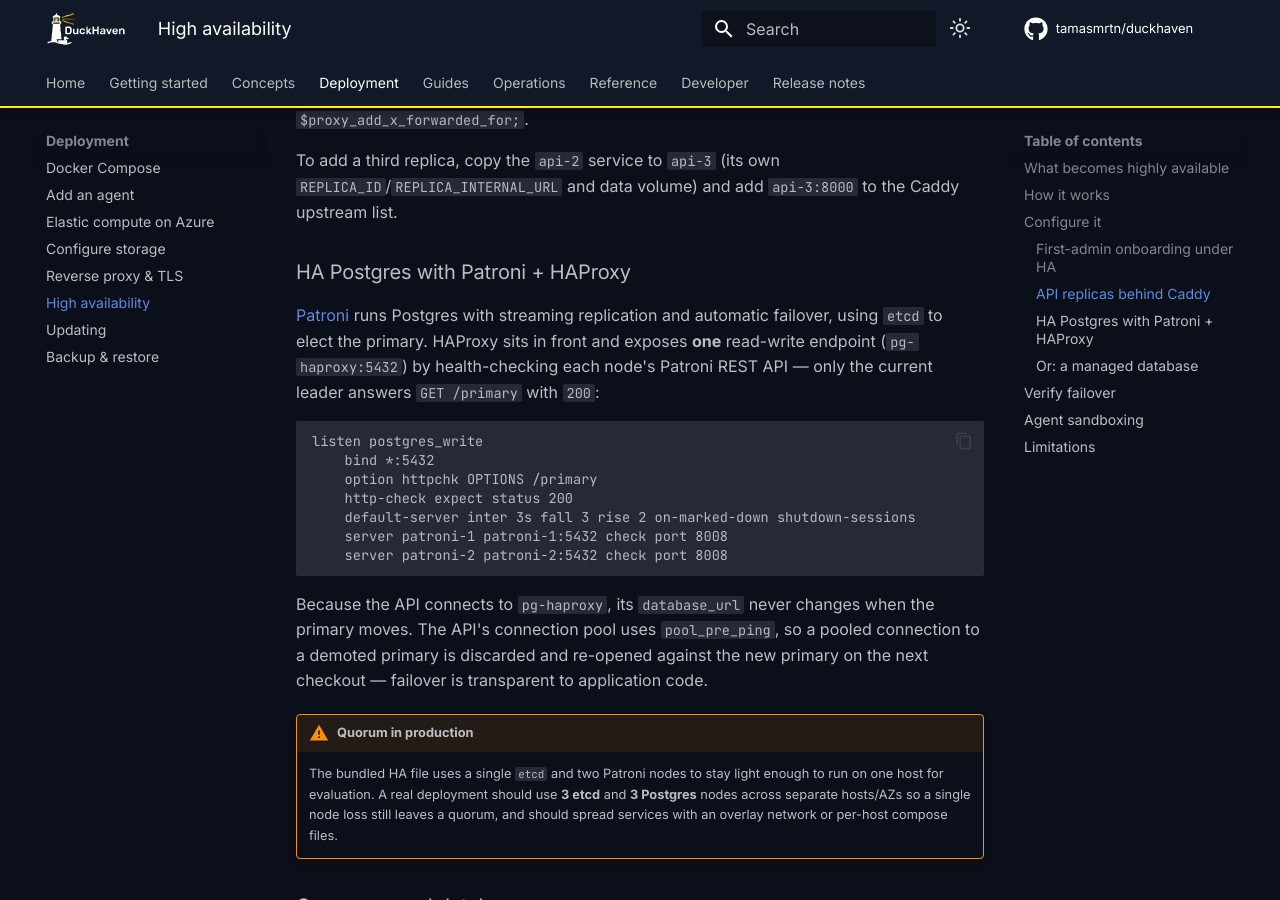
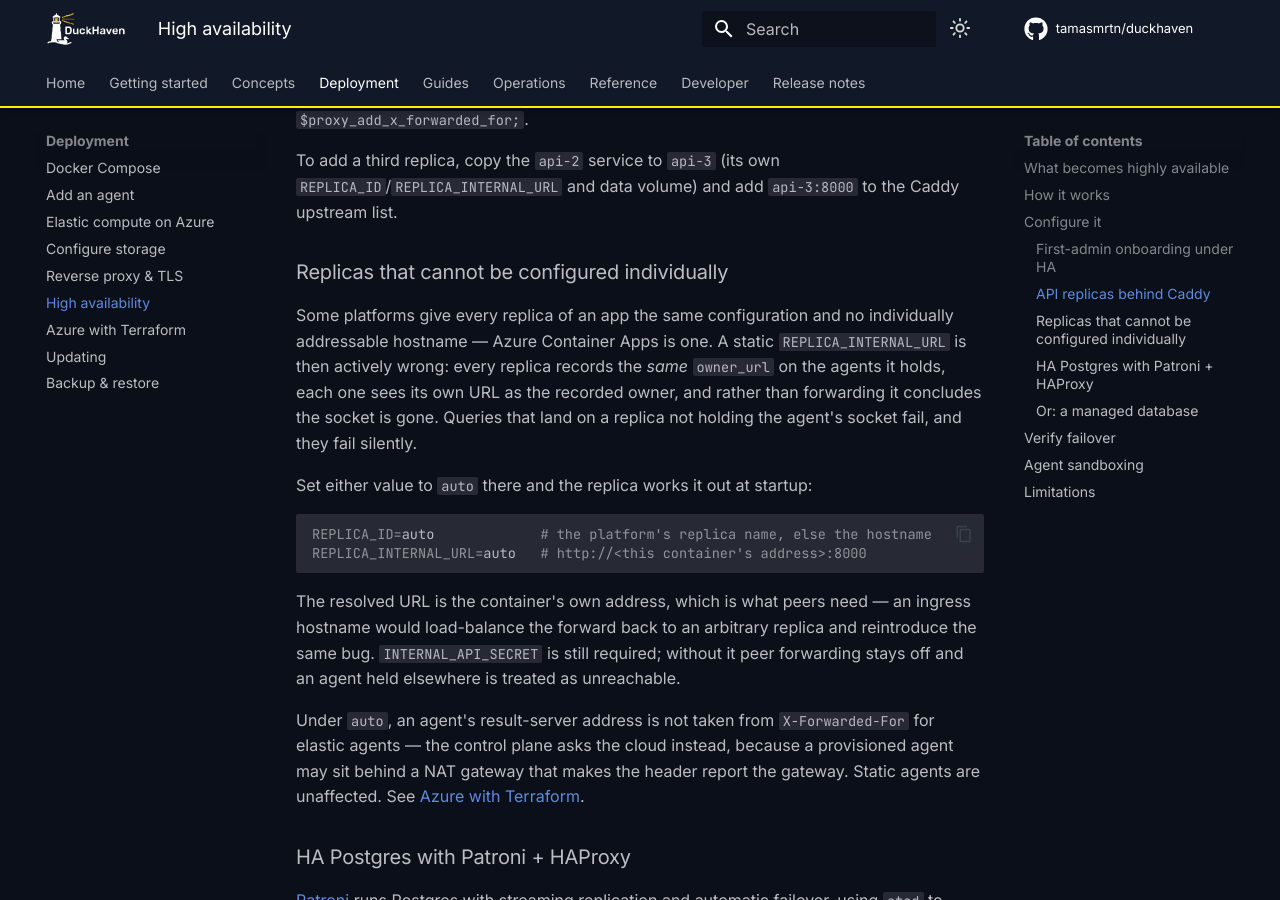
Before and after one commit to tamasmrtn/duckhaven, an MkDocs documentation site: the page built from docs/deployment/high-availability.md, in a window 1280 px wide and 900 px high, scrolled down 3123 px. Built offline with MkDocs 1.6.1 and Material for MkDocs 9.7.7, drawn with Linux system fonts in a browser that asks for light colours; comment, search, counter and statistics services are not loaded; some of the changed text lies outside the part shown.

Commit message:
docs: Add the Azure Terraform deployment guide
Documents the deployment as a whole: what is public and what is not, why
agents have no public address and why the registry must keep one, the
managed-identity model, the region caveat around PostgreSQL availability,
and the four things that have to exist before a first apply can succeed.

Records honestly that the deployment has been verified by validate, lint
and plan but not yet applied end to end.

Also documents the "auto" replica identity mode under high availability,
including why a shared REPLICA_INTERNAL_URL breaks forwarding silently.

````diff
--- a/docs/deployment/high-availability.md
+++ b/docs/deployment/high-availability.md
@@ -134,6 +134,33 @@
 `REPLICA_ID`/`REPLICA_INTERNAL_URL` and data volume) and add `api-3:8000` to the
 Caddy upstream list.
 
+### Replicas that cannot be configured individually
+
+Some platforms give every replica of an app the same configuration and no
+individually addressable hostname — Azure Container Apps is one. A static
+`REPLICA_INTERNAL_URL` is then actively wrong: every replica records the *same*
+`owner_url` on the agents it holds, each one sees its own URL as the recorded owner,
+and rather than forwarding it concludes the socket is gone. Queries that land on a
+replica not holding the agent's socket fail, and they fail silently.
+
+Set either value to `auto` there and the replica works it out at startup:
+
+```bash
+REPLICA_ID=auto             # the platform's replica name, else the hostname
+REPLICA_INTERNAL_URL=auto   # http://<this container's address>:8000
+```
+
+The resolved URL is the container's own address, which is what peers need — an
+ingress hostname would load-balance the forward back to an arbitrary replica and
+reintroduce the same bug. `INTERNAL_API_SECRET` is still required; without it peer
+forwarding stays off and an agent held elsewhere is treated as unreachable.
+
+Under `auto`, an agent's result-server address is not taken from
+`X-Forwarded-For` for elastic agents — the control plane asks the cloud instead,
+because a provisioned agent may sit behind a NAT gateway that makes the header
+report the gateway. Static agents are unaffected. See
+[Azure with Terraform](azure-terraform.md).
+
 ### HA Postgres with Patroni + HAProxy
 
 [Patroni](https://patroni.readthedocs.io/) runs Postgres with streaming
--- a/mkdocs.yml
+++ b/mkdocs.yml
@@ -114,6 +114,7 @@
       - Configure storage: deployment/storage.md
       - Reverse proxy & TLS: deployment/reverse-proxy-tls.md
       - High availability: deployment/high-availability.md
+      - Azure with Terraform: deployment/azure-terraform.md
       - Updating: deployment/updating.md
       - Backup & restore: deployment/backup-restore.md
   - Guides:
````
Also changed, not shown: docs/deployment/azure-terraform.md (added, +169 -0 lines), docs/reference/configuration.md (+2 -2 lines).
